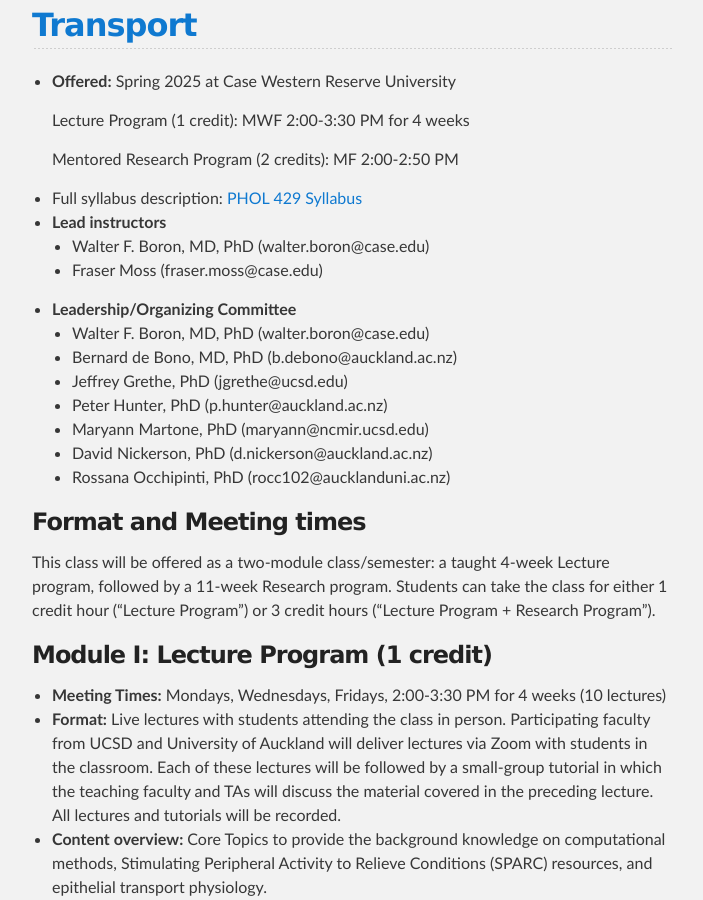
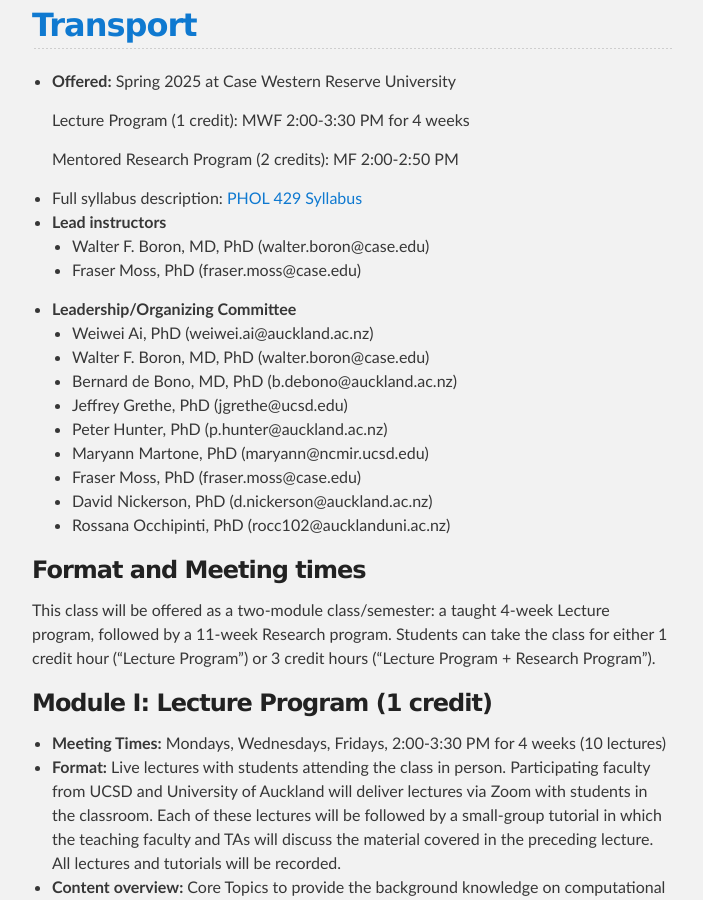
Before and after one commit to nih-sparc/FAIR-DOs, a Jekyll site: the page built from docs/index.markdown, in a window 1280 px wide and 900 px high, scrolled down 993 px. Shown: the whole window, without its empty margins (288-991 px from the left). Built offline with Jekyll 4.4.1, drawn with Linux system fonts in a browser that asks for light colours; our own code applies the rules of GitHub Pages for plain Markdown files.

Commit message:
Correct faculty listing

```diff
--- a/docs/index.markdown
+++ b/docs/index.markdown
@@ -15,13 +15,15 @@ FAIR DOs (Findable, Accessible, Interoperable, Reusable: Development Of Simulati
 + Full syllabus description: [PHOL 429 Syllabus](PHOL%20429%20Syllabus.pdf)
 + **Lead instructors**
   + Walter F. Boron, MD, PhD (walter.boron@case.edu)
-  + Fraser Moss (fraser.moss@case.edu)
+  + Fraser Moss, PhD (fraser.moss@case.edu)
 + **Leadership/Organizing Committee**
+  + Weiwei Ai, PhD (weiwei.ai@auckland.ac.nz)
   + Walter F. Boron, MD, PhD (walter.boron@case.edu)
   + Bernard de Bono, MD, PhD (b.debono@auckland.ac.nz)
   + Jeffrey Grethe, PhD (jgrethe@ucsd.edu)
   + Peter Hunter, PhD (p.hunter@auckland.ac.nz)
   + Maryann Martone, PhD (maryann@ncmir.ucsd.edu)
+  + Fraser Moss, PhD (fraser.moss@case.edu)
   + David Nickerson, PhD (d.nickerson@auckland.ac.nz)
   + Rossana Occhipinti, PhD (rocc102@aucklanduni.ac.nz)
 
```
